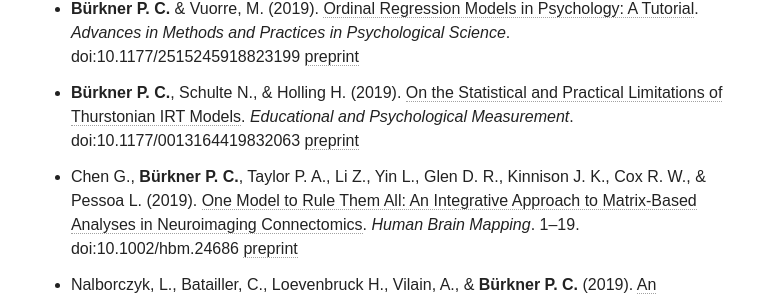
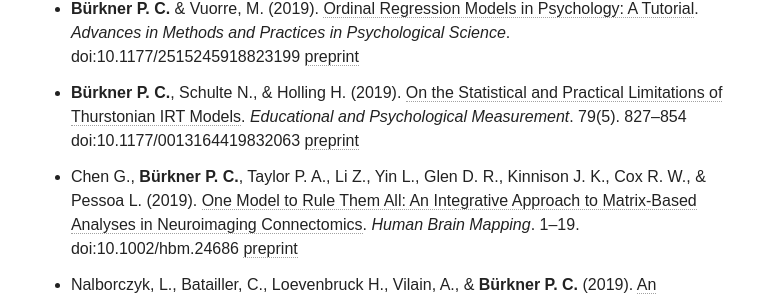
Before and after one commit to paul-buerkner/paul-buerkner.github.io, a Jekyll site: the page built from publications/index.md, in a window 1280 px wide and 900 px high, scrolled down 1438 px. Shown: the part 152-452 px from the top of the window, without its empty margins (255-1018 px from the left). Built offline with Jekyll 4.4.1, drawn with Linux system fonts in a browser that asks for light colours; nearby versions of some CDN libraries.

Commit message:
minor publication update

```diff
--- a/publications/index.md
+++ b/publications/index.md
@@ -23,7 +23,7 @@
 ## 2019
 
 * **Bürkner P. C.** & Vuorre, M. (2019). [Ordinal Regression Models in Psychology: A Tutorial](https://journals.sagepub.com/doi/10.1177/2515245918823199). *Advances in Methods and Practices in Psychological Science*. doi:10.1177/2515245918823199 [preprint](https://psyarxiv.com/x8swp/)
-* **Bürkner P. C.**, Schulte N., & Holling H. (2019). [On the Statistical and Practical Limitations of Thurstonian IRT Models](https://journals.sagepub.com/doi/10.1177/0013164419832063). *Educational and Psychological Measurement*. doi:10.1177/0013164419832063 [preprint](https://psyarxiv.com/dbwn8/)
+* **Bürkner P. C.**, Schulte N., & Holling H. (2019). [On the Statistical and Practical Limitations of Thurstonian IRT Models](https://journals.sagepub.com/doi/10.1177/0013164419832063). *Educational and Psychological Measurement*. 79(5). 827--854 doi:10.1177/0013164419832063 [preprint](https://psyarxiv.com/dbwn8/)
 * Chen G., **Bürkner P. C.**, Taylor P. A., Li Z., Yin L., Glen D. R., Kinnison J. K., Cox R. W., & Pessoa L. (2019). [One Model to Rule Them All: An Integrative Approach to Matrix-Based Analyses in Neuroimaging Connectomics](https://onlinelibrary.wiley.com/doi/full/10.1002/hbm.24686). *Human Brain Mapping*. 1--19. doi:10.1002/hbm.24686 [preprint](https://www.biorxiv.org/content/early/2018/11/01/459545)
 * Nalborczyk, L., Batailler, C., Loevenbruck H., Vilain, A., & **Bürkner P. C.** (2019). [An Introduction to Bayesian Multilevel Models Using brms: A Case Study of Gender Effects on Vowel Variability in Standard Indonesian](https://pubs.asha.org/doi/10.1044/2018_JSLHR-S-18-0006). *Journal of Speech, Language, and Hearing Research*. doi:10.1044/2018_JSLHR-S-18-0006 [preprint](https://psyarxiv.com/guhsa/)
 * Nalborczyk, L., **Bürkner P. C.**, & Williams D. (2019). [Pragmatism should not be a substitute for statistical literacy, a commentary on Albers, Kiers, and van Ravenzwaaij (2018)](https://www.collabra.org/articles/10.1525/collabra.197/). *Collabora: Psychology*. 5(1), 1--5. doi:10.1525/collabra.197 [preprint](https://psyarxiv.com/fmtkj/)
```
